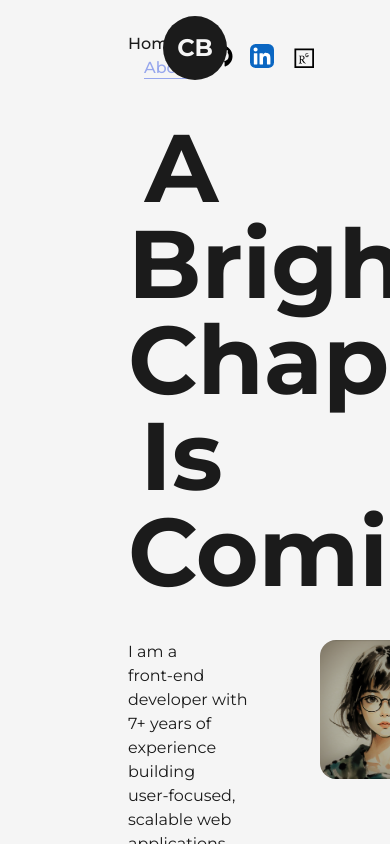
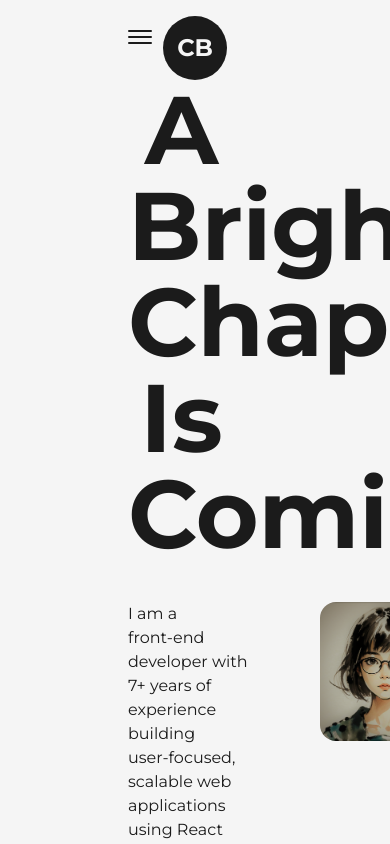
Before and after one commit to ShirleyZmj/portfolio-website, a Next.js app: page /about in a window 390 px wide. Shown: the top 844 px of the page. Built offline with nearby package versions, Linux system fonts and the light colour scheme.

Commit message:
feat: make nav bar responsible

```diff
--- a/src/components/Icons.js
+++ b/src/components/Icons.js
@@ -1,11 +1,11 @@
 import * as React from "react";
 
-export const ResearchgateIcon = ({ className, ...rest }) => (
+export const ResearchgateIcon = ({ className = "", ...rest }) => (
   <svg
     xmlns="http://www.w3.org/2000/svg"
     width="1em"
     height="1em"
-    viewBox="0 0 27 27"
+    viewBox="4 4 24 24"
     {...rest}
     className={`w-full h-auto ${className}`}
   >
--- a/src/components/NavBar.js
+++ b/src/components/NavBar.js
@@ -1,7 +1,7 @@
 "use client";
 
 import Link from "next/link";
-import React from "react";
+import React, { useState } from "react";
 import Logo from "./Logo";
 import { useRouter } from "next/router";
 import { motion } from "framer-motion";
@@ -23,15 +23,20 @@ const IconLink = ({ url, iconNode, title, className }) => {
   );
 };
 
-const MenuLink = ({ href, title, className }) => {
+const MenuLink = ({ href, title, className, mobile = false, callback }) => {
   const router = useRouter();
   const isActive = router.asPath === href;
-  console.log(router.asPath, href);
+  const handleClick = () => {
+    router.push(href);
+    if (mobile && callback) {
+      callback();
+    }
+  };
   return (
-    <Link
-      href={href}
-      className={`${className} relative text-dark group hover:text-primary ${
-        isActive ? "text-primary" : "text-dark"
+    <button
+      onClick={handleClick}
+      className={`${className} relative group hover:text-primary ${
+        isActive ? "text-primary" : mobile ? "text-light" : "text-dark"
       } transition-colors ease duration-300`}
     >
       {title}
@@ -42,18 +47,48 @@ const MenuLink = ({ href, title, className }) => {
       >
         &nbsp;
       </span>
-    </Link>
+    </button>
   );
 };
 
 const NavBar = () => {
+  const [isOpen, setIsOpen] = useState(false);
+  const handleClick = () => {
+    setIsOpen(!isOpen);
+  };
+
   return (
-    <header className="w-full px-32 py-8 font-medium flex items-center justify-between">
+    <header className="relative w-full px-32 py-8 font-medium flex items-center justify-between">
+      {/* menu button */}
+      <button
+        className="flex-col justify-center items-center hidden lg:flex"
+        onClick={handleClick}
+      >
+        <span
+          className={`bg-dark block h-0.5 w-6 rounded-sm  ${
+            isOpen ? "rotate-45 translate-y-1" : "-translate-y-0.5"
+          } transition-all duration-300 ease-out`}
+        ></span>
+        <span
+          className={`bg-dark block h-0.5  rounded-sm my-0.5 ${
+            isOpen ? "w-0 opacity-0" : "w-6"
+          } transition-all duration-300 ease-out`}
+        ></span>
+        <span
+          className={`bg-dark block h-0.5 w-6 rounded-sm ${
+            isOpen ? "-rotate-45 -translate-y-1" : "translate-y-0.5"
+          } transition-all duration-300 ease-out`}
+        ></span>
+      </button>
+
+      {/* large screen nav bar */}
+      <div className="w-full flex justify-between items-center lg:hidden">
         <nav>
           <MenuLink href="/" title="Home" className="mr-4" />
           <MenuLink href="/about" title="About" className="mx-4" />
           {/* <MenuLink href="/projects" title="Projects" className="mr-4" /> */}
         </nav>
+
         <nav className="flex items-center justify-between gap-4">
           <IconLink
             url="https://github.com/ShirleyZmj"
@@ -71,7 +106,51 @@ const NavBar = () => {
             title="ResearchGate"
           />
         </nav>
-      <div className="absolute left-[50%] translate-x-[-50%] top-2">
+      </div>
+
+      {/* nav bar popup after clicking the menu button in lg screen */}
+      {isOpen && (
+        <motion.div
+          initial={{ scale: 0, opacity: 0, x: "-50%", y: "-50%" }}
+          animate={{ scale: 1, opacity: 1 }}
+          transition={{ duration: 0.5, type: "spring" }}
+          className={` z-30 min-w-[70vw] flex flex-col justify-between items-center
+      fixed top-1/2 left-1/2 -translate-x-1/2 -translate-y-1/2 bg-dark/80 rounded-lg backdrop-blur-md py-24`}
+        >
+          <nav className="flex flex-col items-center justify-center gap-4 pb-12">
+            <MenuLink href="/" title="Home" mobile callback={handleClick} />
+            <MenuLink
+              href="/about"
+              title="About"
+              mobile
+              callback={handleClick}
+            />
+            {/* <MenuLink href="/projects" title="Projects" className="mr-4" /> */}
+          </nav>
+
+          <nav className="flex items-center justify-between gap-4">
+            <IconLink
+              url="https://github.com/ShirleyZmj"
+              iconNode={<GithubIcon />}
+              title="Github"
+              className="bg-light rounded-full"
+            />
+            <IconLink
+              url="https://www.linkedin.com/in/zhang-mengjia/"
+              iconNode={<LinkedInIcon />}
+              title="LinkedIn"
+            />
+            <IconLink
+              url="https://www.researchgate.net/profile/Mengjia-Zhang/research"
+              iconNode={<ResearchgateIcon />}
+              title="ResearchGate"
+              className="bg-light rounded-sm"
+            />
+          </nav>
+        </motion.div>
+      )}
+
+      <div className="absolute left-[50%] translate-x-[-50%] top-2 z-20">
         <Logo />
       </div>
     </header>
--- a/tailwind.config.js
+++ b/tailwind.config.js
@@ -14,6 +14,26 @@ module.exports = {
         // primary: "#B63E96", // 240,86,199
         primaryDark: "#58E6D9", // 80,230,217
       },
+
+      screens: {
+        "2xl": { max: "1535px" },
+        // => @media (max-width: 1535px) { ... }
+
+        xl: { max: "1279px" },
+        // => @media (max-width: 1279px) { ... }
+
+        lg: { max: "1023px" },
+        // => @media (max-width: 1023px) { ... }
+
+        md: { max: "767px" },
+        // => @media (max-width: 767px) { ... }
+
+        sm: { max: "639px" },
+        // => @media (max-width: 639px) { ... }
+
+        xs: { max: "479px" },
+        // => @media (max-width: 479px) { ... }
+      },
     },
   },
   plugins: [],
```
Also changed, not shown: src/pages/about.js (+4 -0 lines). Lines whose indentation alone changed are shown as unchanged.
